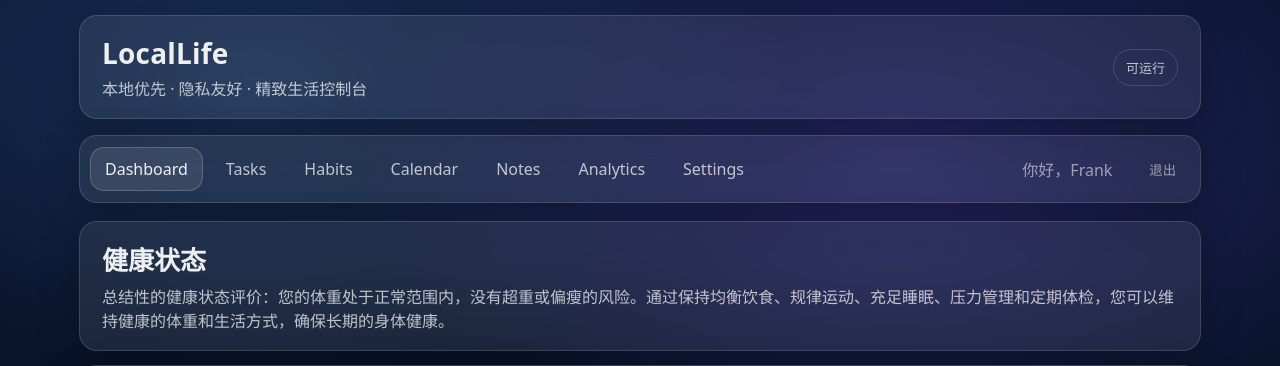
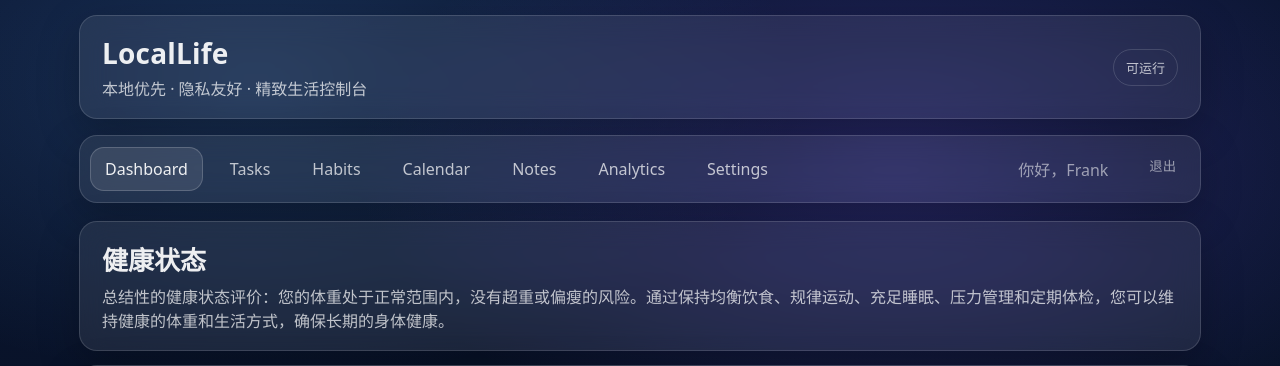
Before and after one commit to YYDW-i/personallife, a Django app: page / in a window 1280 px wide. Shown: the top 366 px of the page. Run offline with Django 5.2, Linux system fonts and the light colour scheme; a user stored in the database is signed in; data comes from the database, SQL or seed files in the repository; both versions use the stored data as it was after the commit.

Commit message:
页面自适应布局优化

```diff
--- a/static/css/app.css
+++ b/static/css/app.css
@@ -318,3 +318,26 @@ body{
 }
 .day-item.done{ opacity: .70; }
 .day-actions{ display:flex; gap:10px; align-items:center; }
+
+.tabs{
+  display:flex;
+  flex-wrap: wrap;
+  gap: 10px;
+  align-items: center;
+}
+
+
+
+.tabs-left{
+  display:flex;
+  flex-wrap: wrap;
+  column-gap: 12px;  /* 左右间距 */
+  row-gap: 16px;
+}
+
+.tabs-right{
+  margin-left: auto; /* 尽量靠右 */
+  display:flex;
+  column-gap: 12px;  /* 左右间距 */
+  row-gap: 16px;
+}
--- a/templates/base.html
+++ b/templates/base.html
@@ -26,7 +26,7 @@
         {% url 'notes:index' as notes_url %}
         {% url 'analytics_app:index' as ana_url %}
         {% url 'profiles:settings' as set_url %}
-
+        <div class="tabs-left">
           <a class="tab {% if request.path == dash_url %}active{% endif %}" href="{{ dash_url }}">Dashboard</a>
           <a class="tab {% if request.path|slice:":7" == "/tasks/" %}active{% endif %}" href="{{ tasks_url }}">Tasks</a>
           <a class="tab {% if request.path|slice:":8" == "/habits/" %}active{% endif %}" href="{{ habits_url }}">Habits</a>
@@ -34,11 +34,9 @@
           <a class="tab {% if request.path|slice:":7" == "/notes/" %}active{% endif %}" href="{{ notes_url }}">Notes</a>
           <a class="tab {% if request.path|slice:":11" == "/analytics/" %}active{% endif %}" href="{{ ana_url }}">Analytics</a>
           <a class="tab {% if request.path|slice:":10" == "/settings/" %}active{% endif %}" href="{{ set_url }}">Settings</a>
+        </div>
 
-        <div class="spacer"></div>
-      {% endif %}
-
-      {% if user.is_authenticated %}
+        <div class="tabs-right">
         <span class="tab subtle">你好，{{ user.username }}</span>
         <form method="post" action="{% url 'logout' %}" style="display:inline;">
           {% csrf_token %}
@@ -46,8 +44,11 @@
             退出
           </button>
         </form>
+      </div>
       {% else %}
+        <div class="tabs-left">
           <a class="tab subtle">未登录</a>
+        </div>
       {% endif %}
 
     </nav>
```
Also changed, not shown: db.sqlite3. Lines whose indentation alone changed are shown as unchanged.
